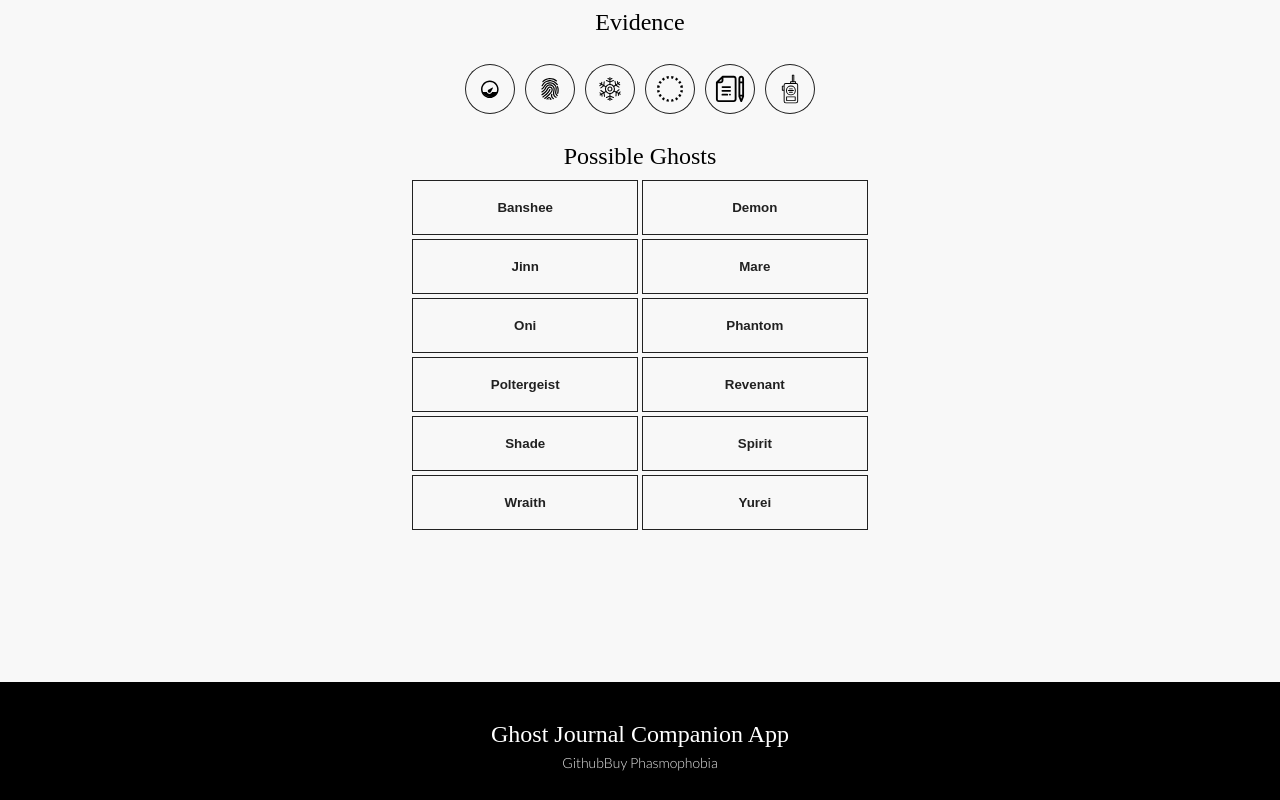
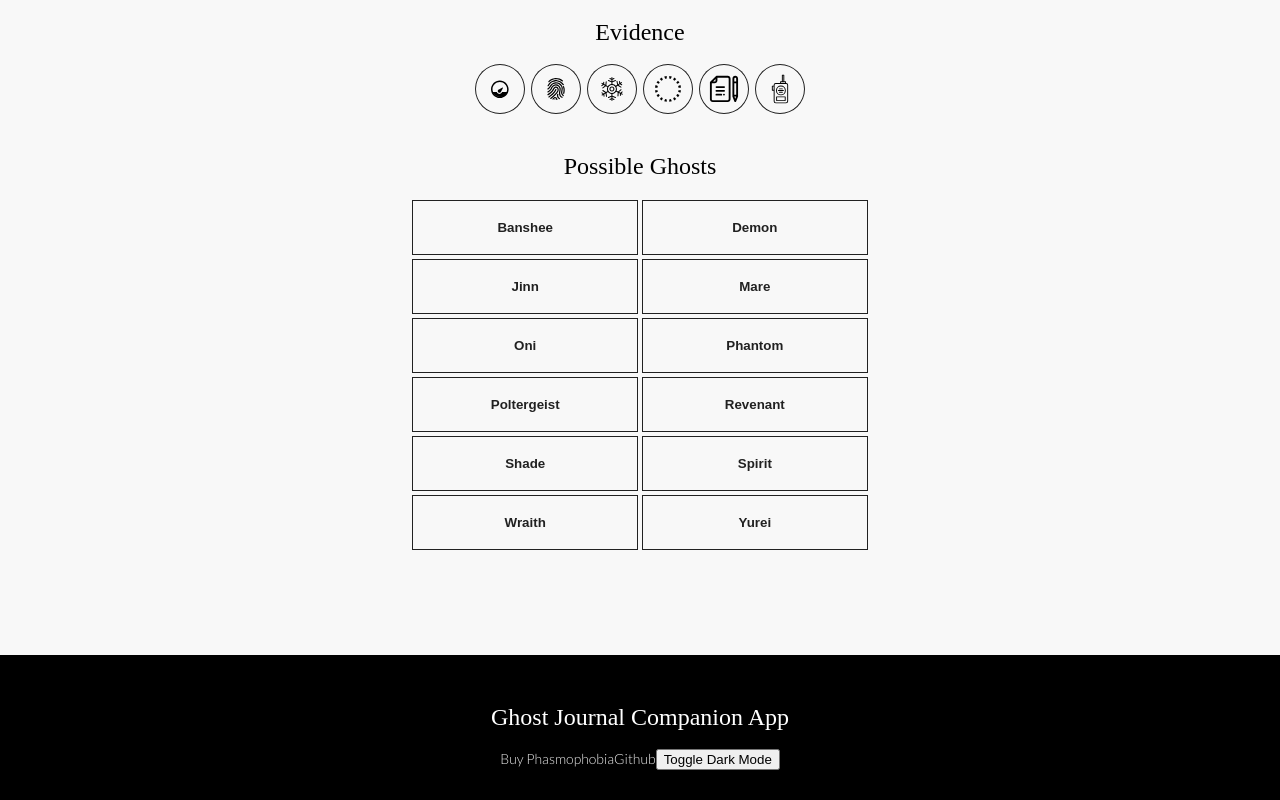
Before and after one commit to danWithABeard/phasmophobia-journal, a React (Create React App) app: page / in a window 1280 px wide. Built offline with nearby package versions, Linux system fonts and the light colour scheme; a web font is replaced by a local one.

Commit message:
Adding ghost weakness

```diff
--- a/src/App.js
+++ b/src/App.js
@@ -135,17 +135,19 @@ export default class App extends React.Component {
 
     return (
       <div className="ghost-details__wrapper" onClick={ () => { this.setState({ lookupGhost: '' }) }}>
-        <h2>{ lookupGhost.name }</h2>
+        <h2>
+          { lookupGhost.name }
+        </h2>
         <ul>
         {
           lookupGhost.evidence.map( evidenceId => {
             const item = EVIDENCE.find( element => { return element.id === evidenceId })
-
             if (item) return <li>{item.name}</li>
             return null
           })
         }
         </ul>
+        <div><h3>Weakness:</h3>{ lookupGhost.weakness }</div>
       </div>
     )
   }
@@ -153,19 +155,25 @@ export default class App extends React.Component {
   render() {
     return (
       <div className="App">
+        <div className="journal__wrapper">
           <h2>Evidence</h2>
           <div className="evidence__wrapper">
             { this._renderEvidenceButtons() }
           </div>
+
           { this.state.lookupGhost && this._renderGhostDetails() }
+
           <h2>Possible Ghosts</h2>
           <div className="ghost__wrapper">
             { this._renderPossibleGhosts() }
           </div>
+        </div>
+
         <footer>
           <h1>Ghost Journal Companion App</h1>
+          <a href="https://store.steampowered.com/app/739630/Phasmophobia/">Buy Phasmophobia</a>
           <a href="https://github.com/danWithABeard/phasmophobia-journal" title="Github">Github</a>
-          <a href="https://store.steampowered.com/app/739630/Phasmophobia/">Buy Phasmophobia</a>
+          <button type="button">Toggle Dark Mode</button>
         </footer>
       </div>
     )
--- a/src/constants.js
+++ b/src/constants.js
@@ -3,61 +3,73 @@ export const GHOST_TYPES = [
     id: 1,
     name: 'Banshee',
     evidence: [1, 2, 3],
+    weakness: 'Crucifix'
   },
   {
     id: 2,
     name: 'Demon',
     evidence: [3, 5, 6],
+    weakness: 'Successful questions on Ouija board'
   },
   {
     id: 3,
     name: 'Jinn',
     evidence: [1, 4, 6],
+    weakness: 'Turn off the power'
   },
   {
     id: 4,
     name: 'Mare',
     evidence: [3, 4, 6],
+    weakness: 'Turn on the lights'
   },
   {
     id: 5,
     name: 'Oni',
     evidence: [1, 5, 6],
+    weakness: 'Player activity'
   },
   {
     id: 6,
     name: 'Phantom',
     evidence: [1, 3, 4],
+    weakness: 'Take photos'
   },
   {
     id: 7,
     name: 'Poltergeist',
     evidence: [2, 4, 6],
+    weakness: 'Empty Room'
   },
   {
     id: 8,
     name: 'Revenant',
     evidence: [1, 2, 5],
+    weakness: 'Avoid line of sight'
   },
   {
     id: 9,
     name: 'Shade',
     evidence: [1, 4, 5],
+    weakness: 'Multiple people in the room'
   },
   {
     id: 10,
     name: 'Spirit',
     evidence: [2, 5, 6],
+    weakness: 'Smudge Sticks'
   },
   {
     id: 11,
     name: 'Wraith',
     evidence: [2, 3, 6],
+    weakness: 'Salt'
   },
   {
     id: 12,
     name: 'Yurei',
     evidence: [3, 4, 5],
+    weakness: 'Smudge Sticks in spawn rooms'
   }
 ]
 
--- a/src/scss/App.scss
+++ b/src/scss/App.scss
@@ -3,6 +3,7 @@
 @import './globals';
 @import './evidence';
 @import './ghost-details';
+@import './ghosts';
 @import './footer';
 
 .App {
@@ -12,37 +13,6 @@
   min-height: 100vh;
 }
 
-.ghost__wrapper {
-  display: flex;
-  flex-wrap: wrap;
-  justify-content: center;
-  margin-bottom: 20px;
-  max-width: 500px;
+.journal__wrapper {
   padding: 0 15px;
-  text-align: center;
-  width: 100%;
 }
-
-.ghost__button {
-  border: 0;
-  cursor: pointer;
-  padding: 20px 0;
-  margin: 2px;
-  width: 48%;
-  background-color: $bone;
-  box-shadow: inset 0 0 0 1px $charcoal;
-  color: $charcoal;
-  font-weight: 700;
-  transition: box-shadow .2s, background-color .2s;
-  outline: 0;
-
-  &:hover,
-  &:focus {
-    box-shadow: inset 0 0 0 3px $charcoal;
-  }
-
-  &--active {
-    background-color: $charcoal;
-    color: $bone;
-  }
-}
--- a/src/scss/_evidence.scss
+++ b/src/scss/_evidence.scss
@@ -4,7 +4,7 @@
   flex-wrap: wrap;
   justify-content: center;
   width: 100%;
-  padding: 20px 0;
+  padding-bottom: 20px;
   max-width: 500px;
 }
 
@@ -16,7 +16,7 @@
   cursor: pointer;
   font-size: 12px;
   height: 50px;
-  margin: 0 5px;
+  margin: 0 3px;
   outline: 0;
   padding: 10px;
   text-transform: uppercase;
--- a/src/scss/_ghost-details.scss
+++ b/src/scss/_ghost-details.scss
@@ -2,6 +2,8 @@
   width: 100%;
   padding: 15px;
   text-align: center;
+  border-top: 1px dotted $charcoal;
+  border-bottom: 1px dotted $charcoal;
 
   h2 {
     font-family: $header;
--- /dev/null
+++ b/src/scss/_ghosts.scss
@@ -0,0 +1,34 @@
+.ghost__wrapper {
+  display: flex;
+  flex-wrap: wrap;
+  justify-content: center;
+  margin-bottom: 20px;
+  max-width: 500px;
+  padding: 0 15px;
+  text-align: center;
+  width: 100%;
+}
+
+.ghost__button {
+  border: 0;
+  cursor: pointer;
+  padding: 20px 0;
+  margin: 2px;
+  width: 48%;
+  background-color: $bone;
+  box-shadow: inset 0 0 0 1px $charcoal;
+  color: $charcoal;
+  font-weight: 700;
+  transition: box-shadow .2s, background-color .2s;
+  outline: 0;
+
+  &:hover,
+  &:focus {
+    box-shadow: inset 0 0 0 3px $charcoal;
+  }
+
+  &--active {
+    background-color: $charcoal;
+    color: $bone;
+  }
+}
--- a/src/scss/_globals.scss
+++ b/src/scss/_globals.scss
@@ -19,7 +19,8 @@ html, body {
 
 h1, h2, h3, h4, h5, h6 {
   font-family: $header;
-  margin: 10px 0;
+  margin: 20px 0;
+  text-align: center;
 }
 
 h1 {
```
Lines whose indentation alone changed are shown as unchanged.
